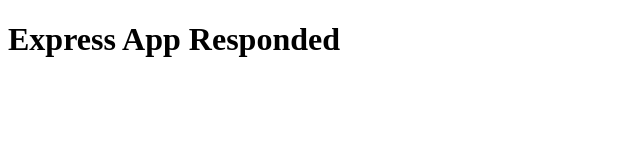
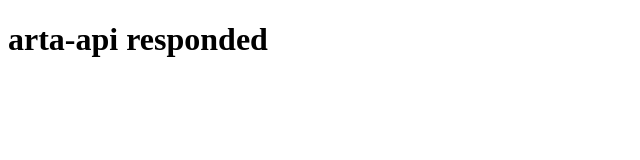
Before and after one commit to rezamandala/expressjs-api, a website: page public/index.html in a window 1280 px wide. Shown: the whole page, without its empty margins (0-640 px from the left). Drawn offline with Linux system fonts and the light colour scheme.

Commit message:
update index.js

```diff
--- a/app/public/index.html
+++ b/public/index.html
@@ -4,9 +4,9 @@
     <meta charset="UTF-8">
     <meta http-equiv="X-UA-Compatible" content="IE=edge">
     <meta name="viewport" content="width=device-width, initial-scale=1.0">
-    <title>Express.js on Vercel</title>
+    <title>arta-api</title>
 </head>
 <body>
-    <h1>Express App Responded</h1>
+    <h1>arta-api responded</h1>
 </body>
 </html>
```
Also changed, not shown: index.js (+4 -4 lines), vercel.json.
